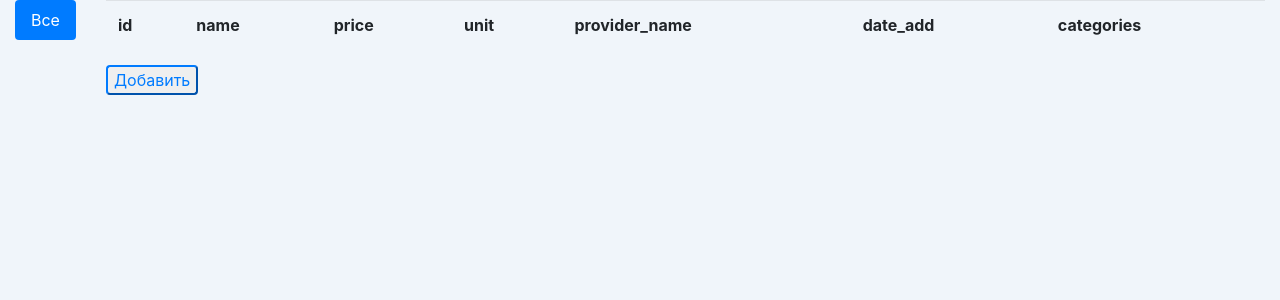
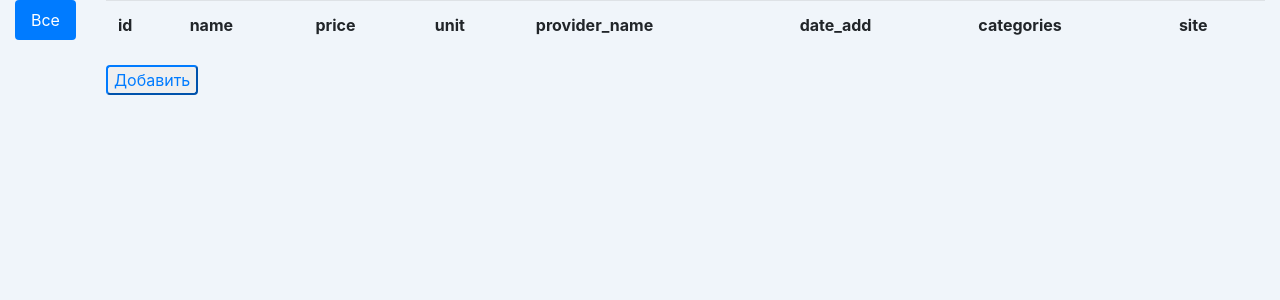
Before and after one commit to georgekorob/gb_prepare_hr, a Django app: page / in a window 1280 px wide. Shown: the part 50-350 px from the top of the page. Run offline with Django 3.2, Linux system fonts and the light colour scheme; data comes from the database, SQL or seed files in the repository; data that the repository does not hold is empty; some libraries are stand-ins or nearby versions.

Commit message:
add site field to ProductCategory

```diff
--- a/djproject/djapp/models/models.py
+++ b/djproject/djapp/models/models.py
@@ -5,8 +5,7 @@ from django.db import models
 # Create your models here.
 class ProductCategory(models.Model):
     name = models.CharField(max_length=64)
-
-    # Модифицировать модель раздела так, чтобы ее можно было подключить к какому то одному сайту.
+    site = models.ForeignKey(Site, on_delete=models.CASCADE, null=True)
 
     def __str__(self):
         return self.name
@@ -21,7 +20,5 @@ class Product(models.Model):
     categories = models.ManyToManyField(ProductCategory, related_name='categories')
     site = models.ForeignKey(Site, on_delete=models.CASCADE, null=True)
 
-    # Модифицировать модель товара так, чтобы ее можно было привязать к одному или нескольким сайтам.
-
     def __str__(self):
         return self.name
--- a/djproject/djapp/templates/djapp/goods_list.html
+++ b/djproject/djapp/templates/djapp/goods_list.html
@@ -28,6 +28,7 @@
                     <th>provider_name</th>
                     <th>date_add</th>
                     <th>categories</th>
+                    <th>site</th>
                 </tr>
                 {% for object in products %}
                     <tr>
@@ -38,6 +39,7 @@
                         <td>{{ object.provider_name }}</td>
                         <td>{{ object.date_add | date }}</td>
                         <td>{% for o in object.categories.all %} {{ o.name }} {% endfor %}</td>
+                        <td>{{ object.site.name }}</td>
                     </tr>
                 {% endfor %}
             </table>
```
Also changed, not shown: README.md. Lines whose indentation alone changed are shown as unchanged.
